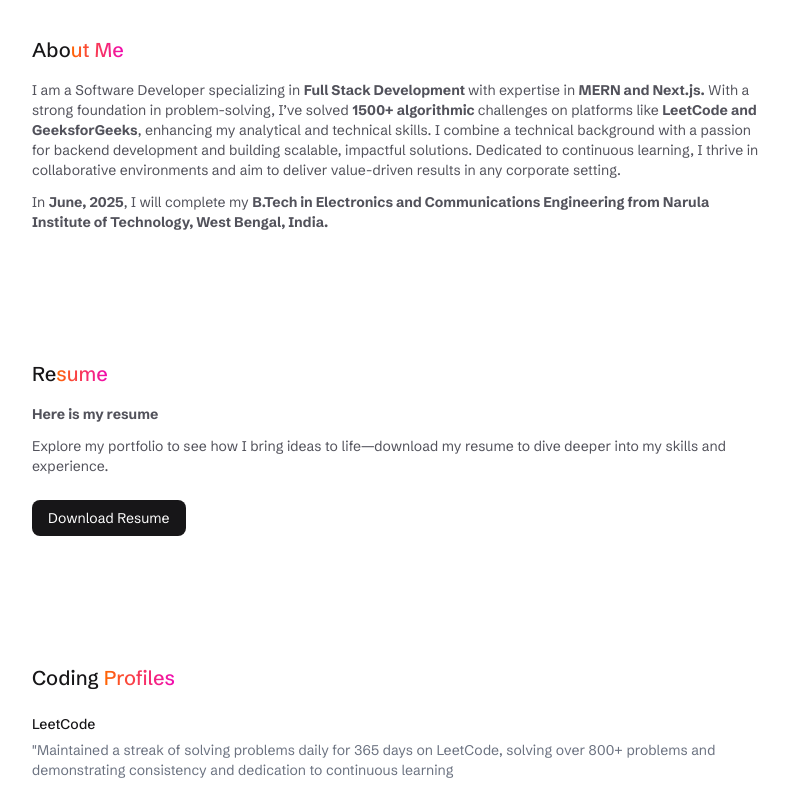
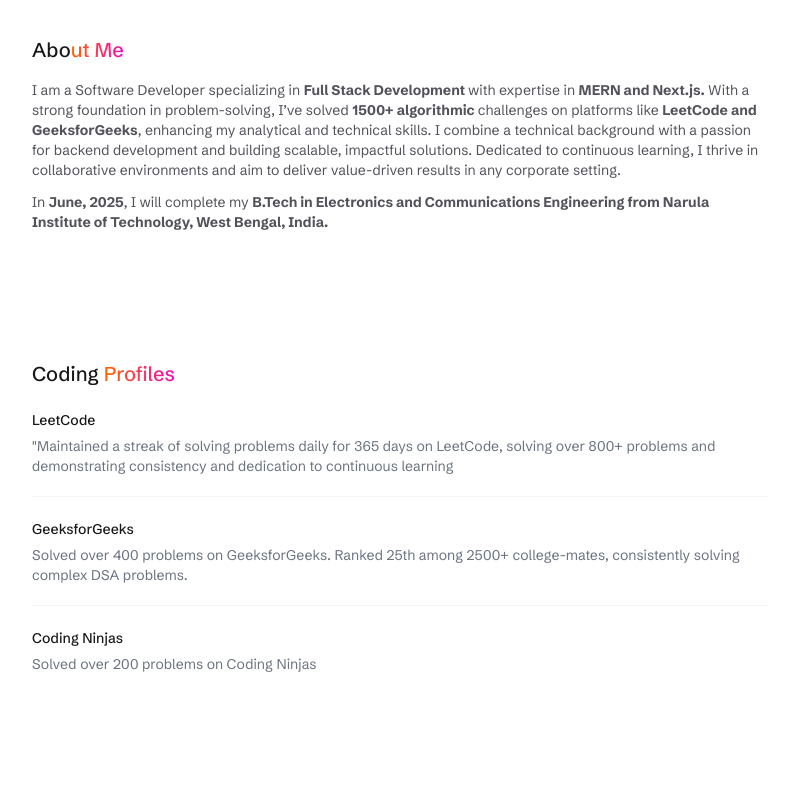
Before and after one commit to soura07/Souradeep-Dev-Next, a Next.js app: page / in a window 1280 px wide. Shown: the part 572-1369 px from the top of the page, without its empty margins (240-1029 px from the left). Built offline with nearby package versions, Linux system fonts and the light colour scheme.

Commit message:
resume removed

```diff
--- a/src/app/page.tsx
+++ b/src/app/page.tsx
@@ -6,7 +6,6 @@
     <div className="font-schibstedGrotesk">
       <Hero />
       <About />
-      <Resume />
       <CodingProfiles />
       <Project />
       <TechStack />
@@ -45,43 +44,43 @@
   )
 }
 
-function Resume() {
-  return (
-    <section className="px-6 py-16 text-[#171618]" id="resume">
-      <div className="mx-auto max-w-3xl">
-        <div className="grid gap-4 mx-4">
-          <div className="flex items-start flex-[1_0_0px] flex-col flex-nowrap gap-1 h-auto justify-start p-0">
-            <h2 className="text-xl font-medium">
-              Re<span className="text-transparent bg-clip-text bg-gradient-to-r from-[#f60] to-[#f00ab3]">sume</span>
-            </h2>
-          </div>
+// function Resume() {
+//   return (
+//     <section className="px-6 py-16 text-[#171618]" id="resume">
+//       <div className="mx-auto max-w-3xl">
+//         <div className="grid gap-4 mx-4">
+//           <div className="flex items-start flex-[1_0_0px] flex-col flex-nowrap gap-1 h-auto justify-start p-0">
+//             <h2 className="text-xl font-medium">
+//               Re<span className="text-transparent bg-clip-text bg-gradient-to-r from-[#f60] to-[#f00ab3]">sume</span>
+//             </h2>
+//           </div>
 
-          <div className="text-sm">
-            <p className="text-zinc-600">
-              <strong>Here is my resume </strong>
-            </p>
-            <p className="pt-3 text-zinc-600">
-            Explore my portfolio to see how I bring ideas to life—download my resume to dive deeper into my skills and experience.
-            </p>
+//           <div className="text-sm">
+//             <p className="text-zinc-600">
+//               <strong>Here is my resume </strong>
+//             </p>
+//             <p className="pt-3 text-zinc-600">
+//             Explore my portfolio to see how I bring ideas to life—download my resume to dive deeper into my skills and experience.
+//             </p>
 
-            {/* Resume download button */}
-            <div className="pt-6">
-              <a
-                href="https://drive.google.com" // Update with your actual path or external URL
-                download
-                target="_blank"
-                rel="noopener noreferrer"
-                className="inline-flex items-center justify-center bg-[#171618] text-white px-4 py-2 rounded-lg text-sm hover:bg-zinc-800 transition"
-              >
-                Download Resume
-              </a>
-            </div>
-          </div>
-        </div>
-      </div>
-    </section>
-  );
-}
+//             {/* Resume download button */}
+//             <div className="pt-6">
+//               <a
+//                 href="https://drive.google.com" // Update with your actual path or external URL
+//                 download
+//                 target="_blank"
+//                 rel="noopener noreferrer"
+//                 className="inline-flex items-center justify-center bg-[#171618] text-white px-4 py-2 rounded-lg text-sm hover:bg-zinc-800 transition"
+//               >
+//                 Download Resume
+//               </a>
+//             </div>
+//           </div>
+//         </div>
+//       </div>
+//     </section>
+//   );
+// }
 
 
 function About() {
```
